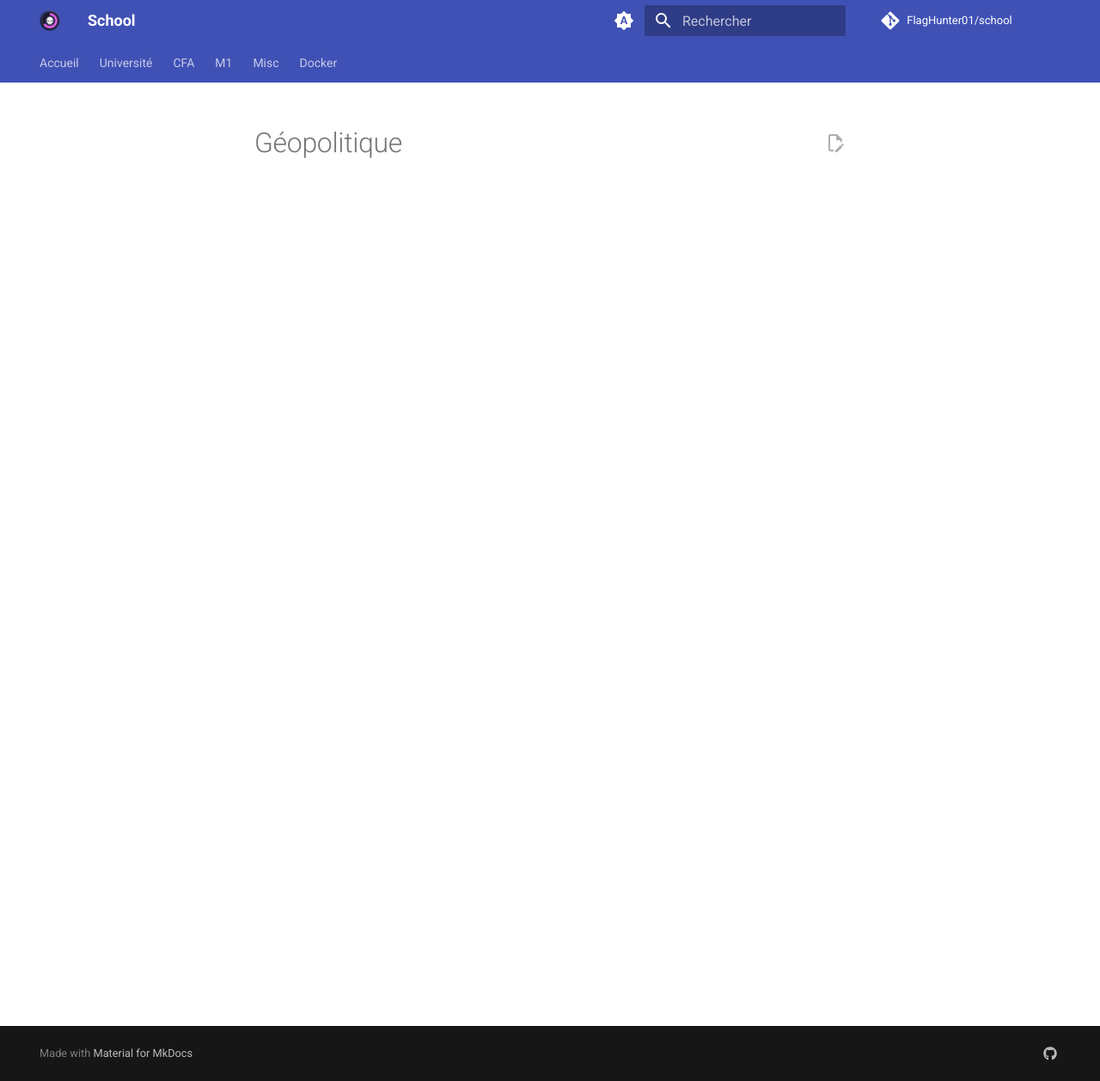
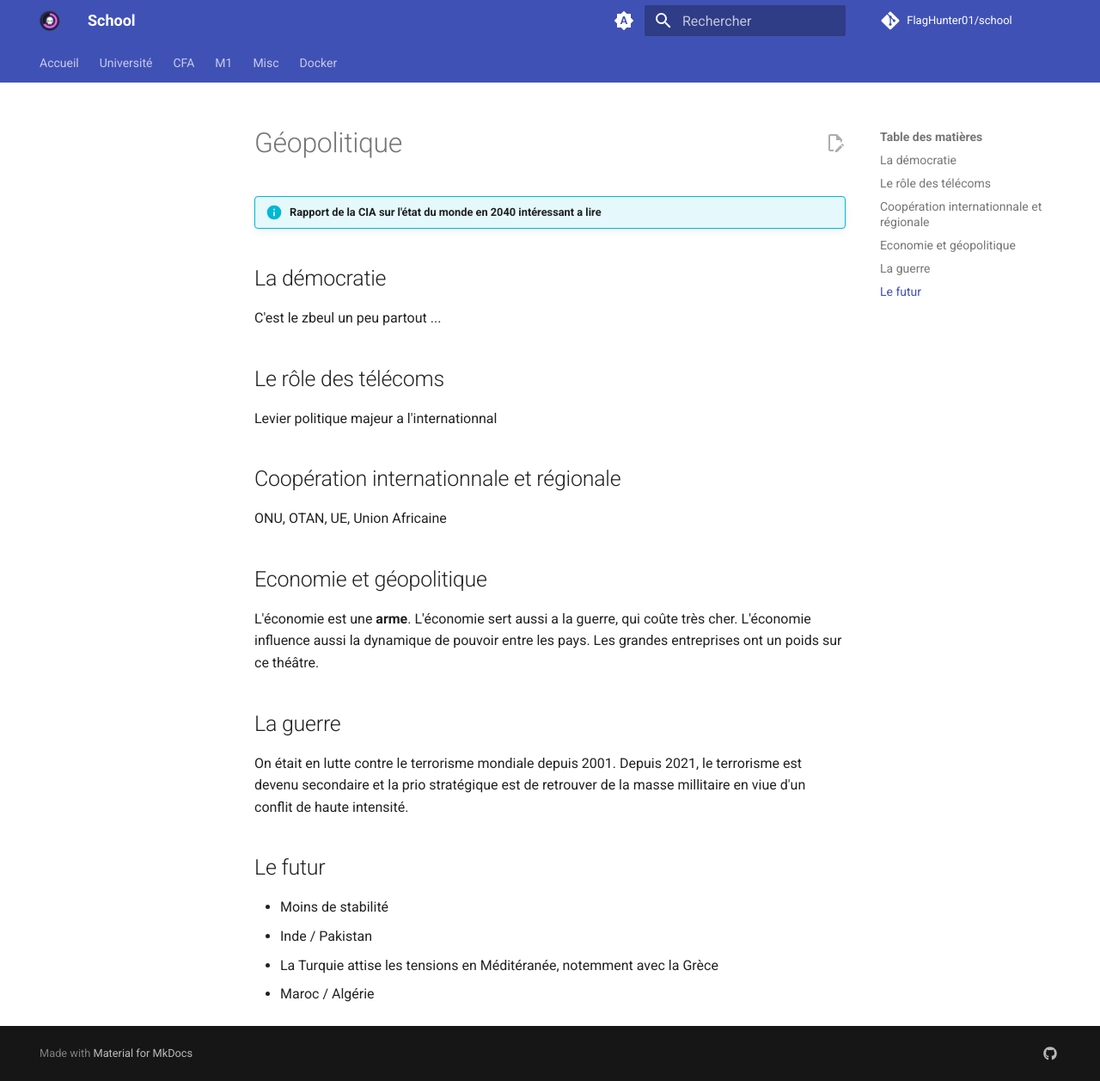
Before and after one commit to FlagHunter01/school, an MkDocs documentation site: the page built from docs/cfa/geo/index.md, in a window 1280 px wide and 1257 px high. Shown: the whole window at 86% size. Built offline with MkDocs 1.6.1 and Material for MkDocs 9.7.7, drawn with Linux system fonts in a browser that asks for light colours; comment, search, counter and statistics services are not loaded.

Commit message:
Rédac géo

```diff
--- a/docs/cfa/geo/index.md
+++ b/docs/cfa/geo/index.md
@@ -2,3 +2,32 @@
 title: Géopolitique
 description: Cours de géopolitique
 ---
+
+!!! info "Rapport de la CIA sur l'état du monde en 2040 intéressant a lire"
+
+## La démocratie
+
+C'est le zbeul un peu partout ...
+
+## Le rôle des télécoms
+
+Levier politique majeur a l'internationnal
+
+## Coopération internationnale et régionale
+
+ONU, OTAN, UE, Union Africaine
+
+## Economie et géopolitique
+
+L'économie est une **arme**. L'économie sert aussi a la guerre, qui coûte très cher. L'économie influence aussi la dynamique de pouvoir entre les pays. Les grandes entreprises ont un poids sur ce théâtre.
+
+## La guerre
+
+On était en lutte contre le terrorisme mondiale depuis 2001. Depuis 2021, le terrorisme est devenu secondaire et la prio stratégique est de retrouver de la masse millitaire en viue d'un conflit de haute intensité.
+
+## Le futur
+
+- Moins de stabilité
+- Inde / Pakistan
+- La Turquie attise les tensions en Méditéranée, notemment avec la Grèce
+- Maroc / Algérie
```
